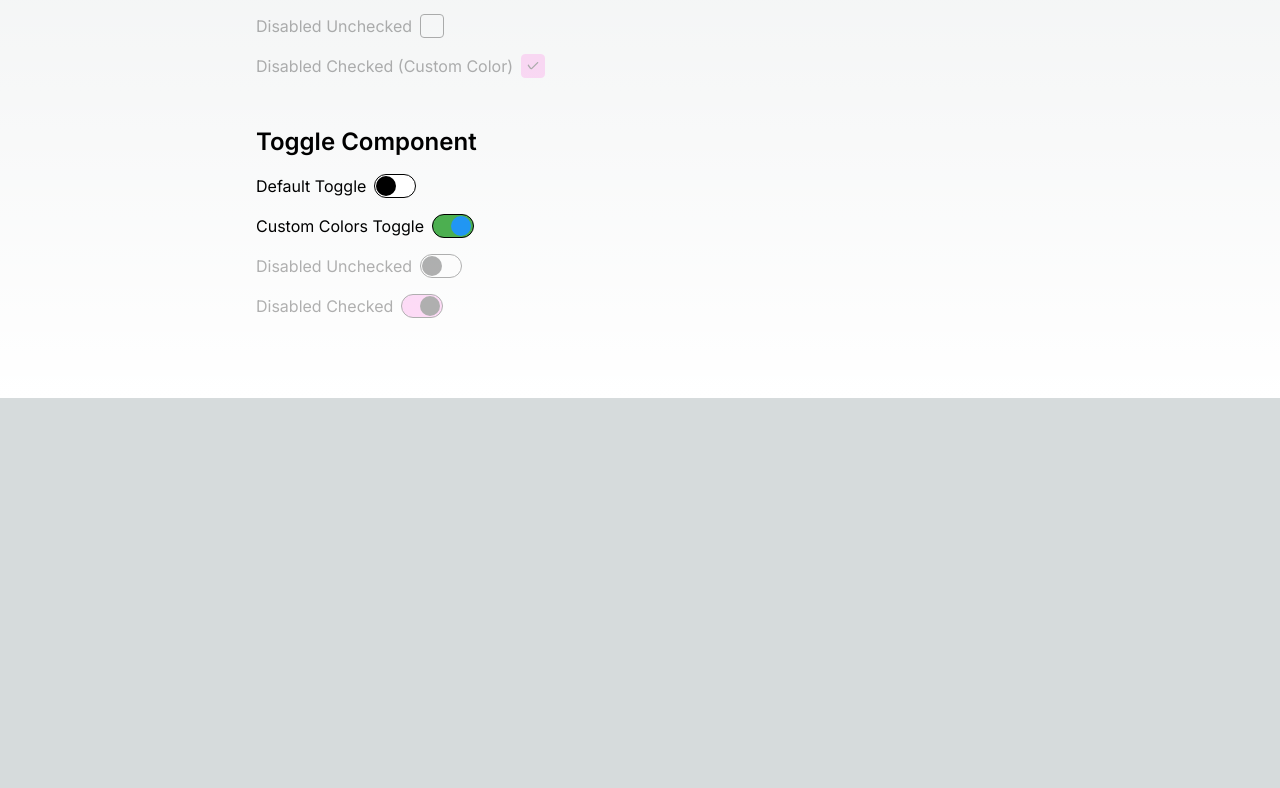
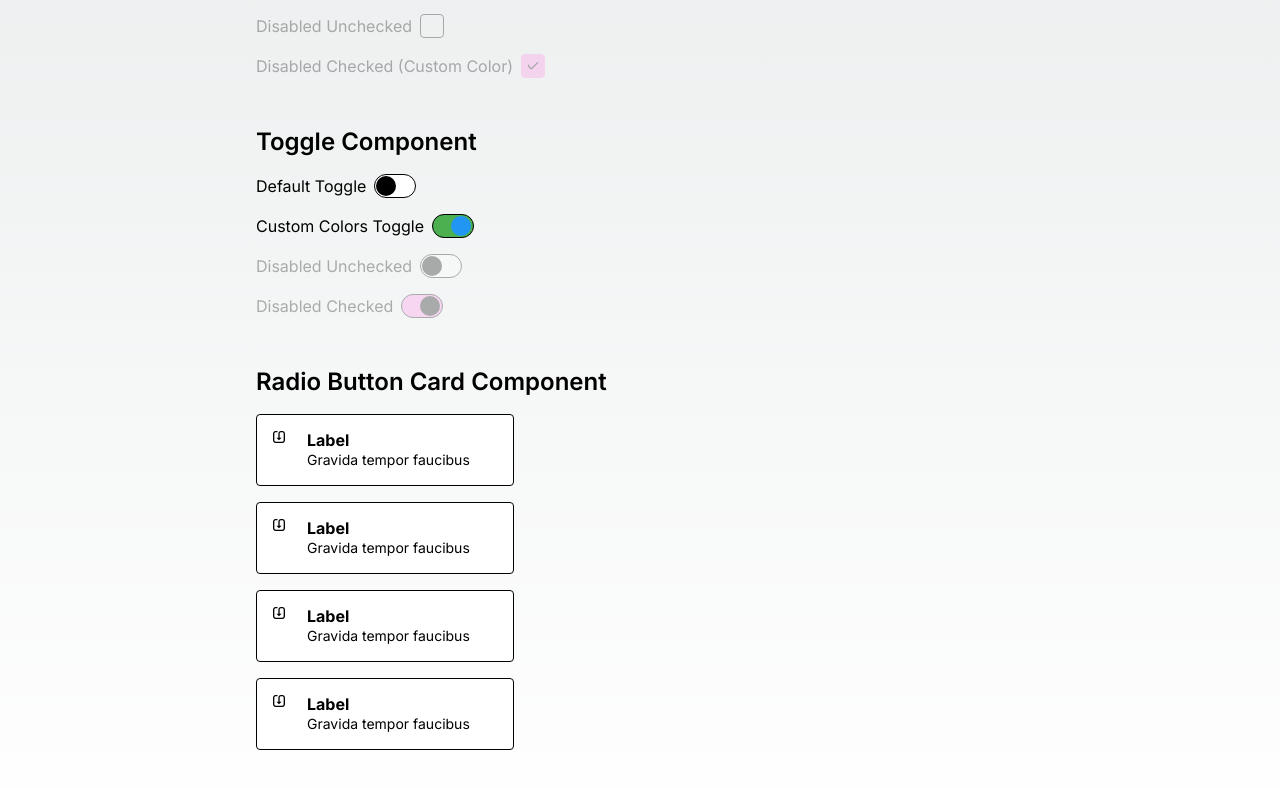
Before and after one commit to m2rads/financial-calendar, a Next.js app: page /playground in a window 1280 px wide. Shown: the part 1174-1962 px from the top of the page. Before the commit the page ends 1572 px from the top, so only its background shows below. Built offline with nearby package versions, Linux system fonts and the light colour scheme.

Commit message:
add redio button

```diff
--- a/app/playground/page.tsx
+++ b/app/playground/page.tsx
@@ -8,6 +8,8 @@ import { Modal } from '@/components/ui/modal';
 import { Pill } from '@/components/ui/pill';
 import { Checkbox } from '@/components/ui/checkbox';
 import { Toggle } from '@/components/ui/toggle';
+import { RadioButtonCard } from '@/components/ui/radioButtonCard';
+import { SaveIcon } from '@/components/icons';
 
 export default function Playground() {
   const [alerts, setAlerts] = useState<AlertProps[]>([]);
@@ -25,6 +27,7 @@ export default function Playground() {
     toggle3: false,
     toggle4: true,
   });
+  const [selectedRadio, setSelectedRadio] = useState<string | null>(null);
 
   const handleButtonClick = (variant: 'success' | 'danger' | 'warning' | 'info', multiline: boolean = false) => {
     const newAlert: AlertProps = {
@@ -70,6 +73,10 @@ export default function Playground() {
 
   const handleToggleChange = (name: string) => (event: React.ChangeEvent<HTMLInputElement>) => {
     setToggleStates(prev => ({ ...prev, [name]: event.target.checked }));
+  };
+
+  const handleRadioButtonClick = (name: string) => () => {
+    setSelectedRadio(name);
   };
 
   return (
@@ -216,6 +223,40 @@ export default function Playground() {
           </div>
         </section>
 
+        <section className="space-y-4 mb-12">
+          <h2 className="text-2xl font-semibold">Radio Button Card Component</h2>
+          <div className="flex flex-col gap-4">
+            <RadioButtonCard
+              title="Label"
+              description="Gravida tempor faucibus"
+              icon={<SaveIcon />}
+              selected={selectedRadio === 'radio1'}
+              onClick={handleRadioButtonClick('radio1')}
+            />
+            <RadioButtonCard
+              title="Label"
+              description="Gravida tempor faucibus"
+              icon={<SaveIcon />}
+              selected={selectedRadio === 'radio2'}
+              onClick={handleRadioButtonClick('radio2')}
+            />
+            <RadioButtonCard
+              title="Label"
+              description="Gravida tempor faucibus"
+              icon={<SaveIcon />}
+              selected={selectedRadio === 'radio3'}
+              onClick={handleRadioButtonClick('radio3')}
+            />
+            <RadioButtonCard
+              title="Label"
+              description="Gravida tempor faucibus"
+              icon={<SaveIcon />}
+              selected={selectedRadio === 'radio4'}
+              onClick={handleRadioButtonClick('radio4')}
+            />
+          </div>
+        </section>
+
         <Modal
           isOpen={isModalOpen}
           onClose={() => setIsModalOpen(false)}
--- /dev/null
+++ b/components/ui/radioButtonCard.tsx
@@ -0,0 +1,69 @@
+import React, { useState } from "react";
+import { cva, type VariantProps } from "class-variance-authority";
+import { cn } from "@/lib/utils";
+import { SaveIcon } from "@/components/icons";
+
+const radioButtonCardVariants = cva(
+  "flex flex-row justify-start items-start gap-3 w-[258px] h-[72px] p-3.5 border border-black border-solid rounded box-border transition-all duration-200 cursor-pointer",
+  {
+    variants: {
+      state: {
+        selected: "bg-[rgba(255,255,255,1)] shadow-[4px_4px_0px_0px_rgba(0,0,0,1)]",
+        unselected: "bg-[rgba(255,255,255,1)]",
+        hover: "bg-[rgba(255,255,255,1)] shadow-[4px_4px_0px_0px_rgba(0,0,0,1)] mix-blend-multiply",
+        disabled: "bg-[rgba(255,255,255,1)] opacity-30 cursor-not-allowed",
+      },
+    },
+    defaultVariants: {
+      state: "unselected",
+    },
+  }
+);
+
+export interface RadioButtonCardProps
+  extends React.HTMLAttributes<HTMLDivElement>,
+    VariantProps<typeof radioButtonCardVariants> {
+  title: string;
+  description: string;
+  icon?: React.ReactNode;
+  backgroundColor?: string;
+  disabled?: boolean;
+  selected?: boolean;
+  onClick?: () => void;
+}
+
+const RadioButtonCard = React.forwardRef<HTMLDivElement, RadioButtonCardProps>(
+  ({ className, state, title, description, icon = <SaveIcon />, backgroundColor = "rgba(255,255,255,1)", disabled = false, selected = false, onClick, ...props }, ref) => {
+    const [isHovered, setIsHovered] = useState(false);
+
+    const cardStyle = {
+      backgroundColor,
+    };
+
+    return (
+      <div
+        className={cn(radioButtonCardVariants({ state: disabled ? "disabled" : isHovered ? "hover" : selected ? "selected" : "unselected" }), className)}
+        ref={ref}
+        style={cardStyle}
+        onMouseEnter={() => !disabled && setIsHovered(true)}
+        onMouseLeave={() => !disabled && setIsHovered(false)}
+        onClick={!disabled ? onClick : undefined}
+        {...props}
+      >
+        <div className="w-6 h-6">{icon}</div>
+        <div className="relative flex flex-col justify-start items-start w-[190px] h-[100%] box-border">
+          <p className="absolute top-[22px] text-sm leading-[130%] font-mabry-pro font-[400]">
+            {description}
+          </p>
+          <p className="text-base leading-[140%] font-mabry-pro font-[700]">
+            {title}
+          </p>
+        </div>
+      </div>
+    );
+  }
+);
+
+RadioButtonCard.displayName = "RadioButtonCard";
+
+export { RadioButtonCard, radioButtonCardVariants };
```
